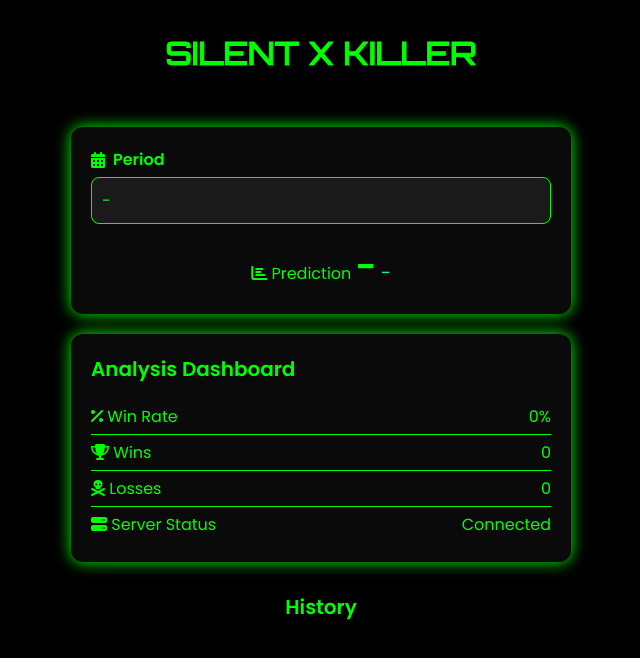
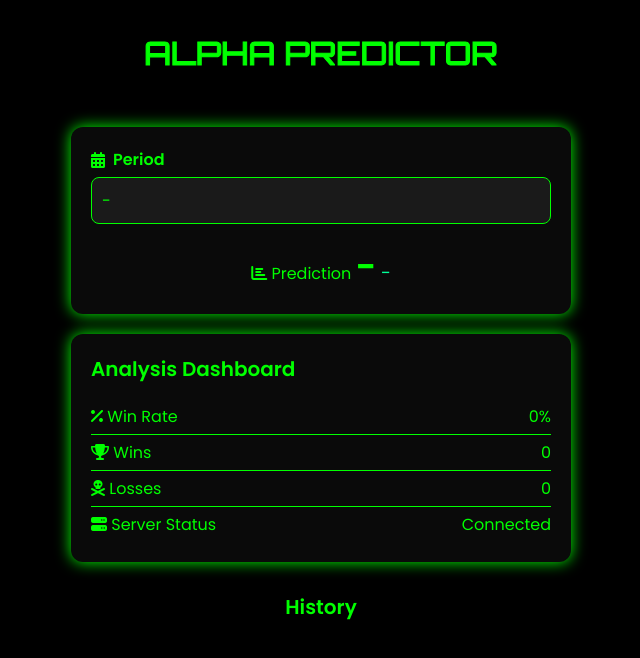
Before and after one commit to DevilHackerVipSeller/Testing, a plain HTML site: page index.html in a window 1280 px wide. Shown: the whole page, without its empty margins (319-959 px from the left). Drawn offline with Linux system fonts and the light colour scheme; no server answers.

Commit message:
Add files via upload

```diff
--- a/index.html
+++ b/index.html
@@ -142,7 +142,7 @@
 <body>
   <div class="container">
     <div class="wrapper">
-      <svg><text x="50%" y="50%" dy=".15em" text-anchor="middle">SILENT X KILLER </text></svg>
+      <svg><text x="50%" y="50%" dy=".15em" text-anchor="middle">ALPHA PREDICTOR </text></svg>
     </div>
 
     <div class="card">
```
